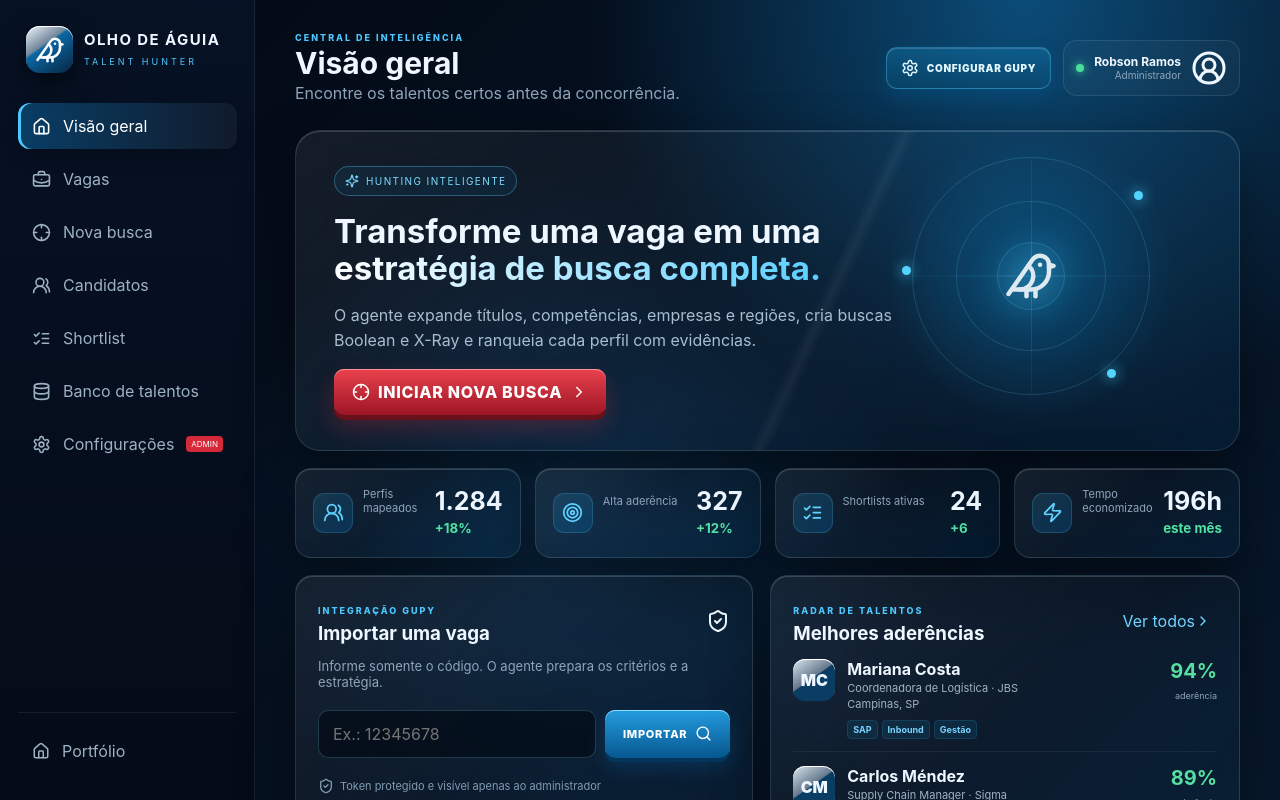
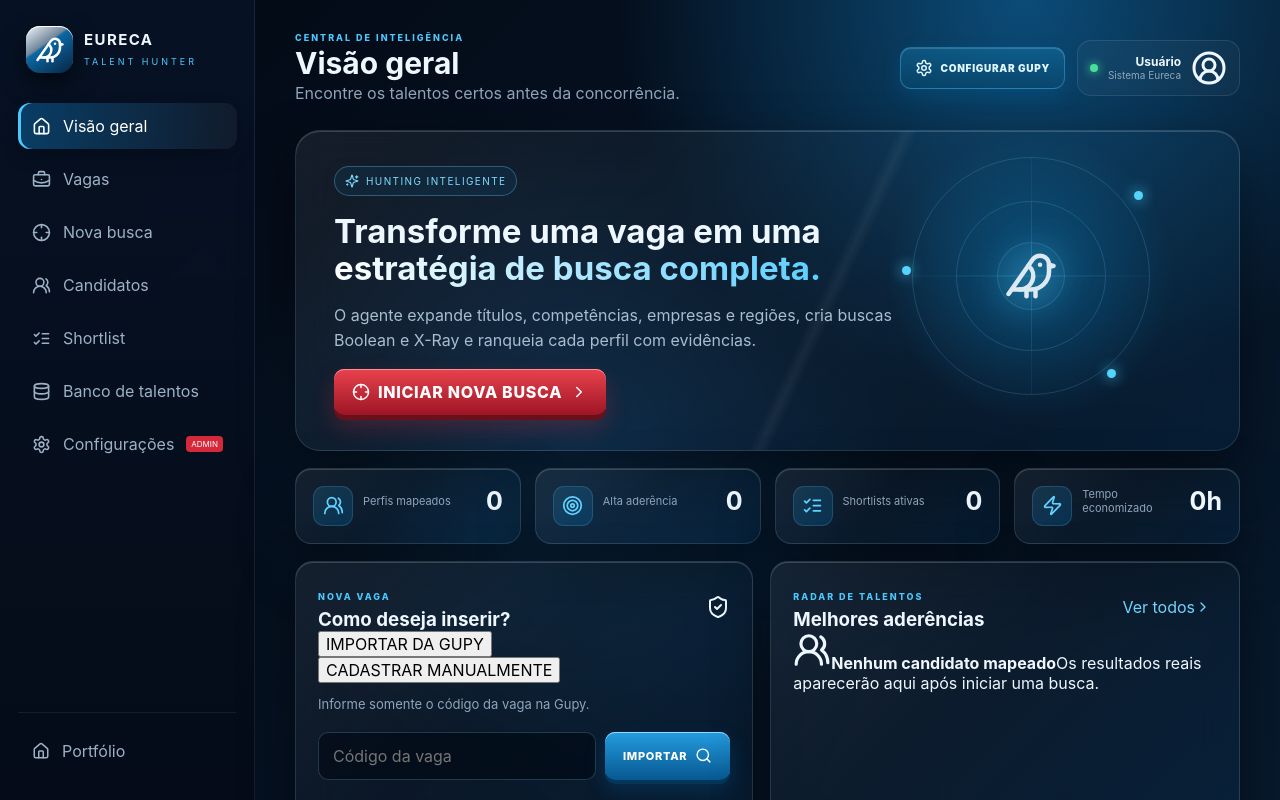
Before and after one commit to Robson-Haro/Olho-de-guia, a Next.js app: page / in a window 1280 px wide. Shown: the top 800 px of the page. Built offline with nearby package versions, Linux system fonts and the light colour scheme.

Commit message:
Renomeia sistema para Eureca e adiciona vagas manuais

```diff
--- a/app/page.tsx
+++ b/app/page.tsx
@@ -1,5 +1,5 @@
 "use client";
-import { useMemo, useState } from "react";
+import { useState } from "react";
 import {
   Bird,
   BriefcaseBusiness,
@@ -22,32 +22,6 @@
   Zap,
 } from "lucide-react";
 
-const candidates = [
-  {
-    name: "Mariana Costa",
-    role: "Coordenadora de Logística",
-    company: "JBS",
-    city: "Campinas, SP",
-    score: 94,
-    skills: ["SAP", "Inbound", "Gestão"],
-  },
-  {
-    name: "Carlos Méndez",
-    role: "Supply Chain Manager",
-    company: "Sigma",
-    city: "Monterrey, MX",
-    score: 89,
-    skills: ["S&OP", "Perecíveis", "English"],
-  },
-  {
-    name: "Juliana Alves",
-    role: "Analista de Operações Sênior",
-    company: "BRF",
-    city: "Barretos, SP",
-    score: 86,
-    skills: ["Power BI", "Outbound", "Indicadores"],
-  },
-];
 const nav = [
   { icon: Home, label: "Visão geral" },
   { icon: BriefcaseBusiness, label: "Vagas" },
@@ -63,36 +37,20 @@
     [jobCode, setJobCode] = useState(""),
     [loading, setLoading] = useState(false),
     [message, setMessage] = useState("");
+  const [jobEntryMode, setJobEntryMode] = useState<"gupy" | "manual">("gupy");
+  const [manualJob, setManualJob] = useState({ title: "", city: "", description: "", keywords: "" });
   const [gupyToken, setGupyToken] = useState(""),
     [showToken, setShowToken] = useState(false),
     [configStatus, setConfigStatus] = useState<
       "idle" | "working" | "success" | "error"
     >("idle"),
     [configMessage, setConfigMessage] = useState("");
-  const stats = useMemo(
-    () => [
-      {
-        label: "Perfis mapeados",
-        value: "1.284",
-        change: "+18%",
-        icon: UsersRound,
-      },
-      { label: "Alta aderência", value: "327", change: "+12%", icon: Target },
-      {
-        label: "Shortlists ativas",
-        value: "24",
-        change: "+6",
-        icon: ListChecks,
-      },
-      {
-        label: "Tempo economizado",
-        value: "196h",
-        change: "este mês",
-        icon: Zap,
-      },
-    ],
-    [],
-  );
+  const stats = [
+    { label: "Perfis mapeados", value: "0", icon: UsersRound },
+    { label: "Alta aderência", value: "0", icon: Target },
+    { label: "Shortlists ativas", value: "0", icon: ListChecks },
+    { label: "Tempo economizado", value: "0h", icon: Zap },
+  ];
   async function importJob() {
     if (!jobCode.trim()) {
       setMessage("Digite o código da vaga.");
@@ -148,6 +106,21 @@
       );
     }
   }
+  function saveManualJob() {
+    if (!manualJob.title.trim() || !manualJob.city.trim() || !manualJob.description.trim()) {
+      setMessage("Preencha o título, a cidade e a descrição da vaga.");
+      return;
+    }
+    const savedJobs = JSON.parse(localStorage.getItem("eureca_manual_jobs") || "[]");
+    savedJobs.push({
+      ...manualJob,
+      keywords: manualJob.keywords.split(",").map((keyword) => keyword.trim()).filter(Boolean),
+      createdAt: new Date().toISOString(),
+    });
+    localStorage.setItem("eureca_manual_jobs", JSON.stringify(savedJobs));
+    setMessage(`Vaga ${manualJob.title.trim()} cadastrada manualmente com sucesso.`);
+    setManualJob({ title: "", city: "", description: "", keywords: "" });
+  }
   return (
     <main className="shell">
       <aside className="sidebar">
@@ -156,7 +129,7 @@
             <Bird size={30} />
           </div>
           <div>
-            <strong>OLHO DE ÁGUIA</strong>
+            <strong>EURECA</strong>
             <span>TALENT HUNTER</span>
           </div>
         </div>
@@ -199,8 +172,8 @@
             <div className="profile">
               <div className="statusDot" />
               <div>
-                <strong>Robson Ramos</strong>
-                <span>Administrador</span>
+                <strong>Usuário</strong>
+                <span>Sistema Eureca</span>
               </div>
               <CircleUserRound size={36} />
             </div>
@@ -345,14 +318,13 @@
               </div>
             </section>
             <section className="stats">
-              {stats.map(({ label, value, change, icon: Icon }) => (
+              {stats.map(({ label, value, icon: Icon }) => (
                 <article className="glass" key={label}>
                   <div className="icon">
                     <Icon size={21} />
                   </div>
                   <span>{label}</span>
                   <strong>{value}</strong>
-                  <small>{change}</small>
                 </article>
               ))}
             </section>
@@ -360,25 +332,32 @@
               <article className="glass import">
                 <div className="sectionTitle">
                   <div>
-                    <span className="kicker">INTEGRAÇÃO GUPY</span>
-                    <h3>Importar uma vaga</h3>
+                    <span className="kicker">NOVA VAGA</span>
+                    <h3>Como deseja inserir?</h3>
                   </div>
                   <ShieldCheck size={24} />
                 </div>
-                <p>
-                  Informe somente o código. O agente prepara os critérios e a
-                  estratégia.
-                </p>
-                <div className="jobInput">
-                  <input
-                    value={jobCode}
-                    onChange={(e) => setJobCode(e.target.value)}
-                    placeholder="Ex.: 12345678"
-                  />
-                  <button onClick={importJob} disabled={loading}>
-                    {loading ? "BUSCANDO..." : "IMPORTAR"} <Search size={17} />
-                  </button>
+                <div className="entryTabs">
+                  <button className={jobEntryMode === "gupy" ? "active" : ""} onClick={() => { setJobEntryMode("gupy"); setMessage(""); }}>IMPORTAR DA GUPY</button>
+                  <button className={jobEntryMode === "manual" ? "active" : ""} onClick={() => { setJobEntryMode("manual"); setMessage(""); }}>CADASTRAR MANUALMENTE</button>
                 </div>
+                {jobEntryMode === "gupy" ? (
+                  <>
+                    <p>Informe somente o código da vaga na Gupy.</p>
+                    <div className="jobInput">
+                      <input value={jobCode} onChange={(e) => setJobCode(e.target.value)} placeholder="Código da vaga" />
+                      <button onClick={importJob} disabled={loading}>{loading ? "BUSCANDO..." : "IMPORTAR"} <Search size={17} /></button>
+                    </div>
+                  </>
+                ) : (
+                  <div className="manualJobForm">
+                    <label><span>Título da vaga *</span><input value={manualJob.title} onChange={(e) => setManualJob({ ...manualJob, title: e.target.value })} placeholder="Ex.: Analista de Logística" /></label>
+                    <label><span>Cidade *</span><input value={manualJob.city} onChange={(e) => setManualJob({ ...manualJob, city: e.target.value })} placeholder="Ex.: Barretos, SP" /></label>
+                    <label className="full"><span>Descrição da vaga *</span><textarea value={manualJob.description} onChange={(e) => setManualJob({ ...manualJob, description: e.target.value })} placeholder="Cole ou escreva a descrição completa da vaga" rows={6} /></label>
+                    <label className="full"><span>Palavras-chave</span><input value={manualJob.keywords} onChange={(e) => setManualJob({ ...manualJob, keywords: e.target.value })} placeholder="Separe por vírgulas: SAP, logística, indicadores" /></label>
+                    <button className="primary full" onClick={saveManualJob}><BriefcaseBusiness size={18} /> SALVAR VAGA MANUAL</button>
+                  </div>
+                )}
                 {message && <div className="notice">{message}</div>}
                 <div className="safe">
                   <ShieldCheck size={16} /> Token protegido e visível apenas ao
@@ -395,38 +374,17 @@
                     Ver todos <ChevronRight size={16} />
                   </button>
                 </div>
-                {candidates.map((c) => (
-                  <div className="candidate" key={c.name}>
-                    <div className="avatar">
-                      {c.name
-                        .split(" ")
-                        .map((n) => n[0])
-                        .slice(0, 2)}
-                    </div>
-                    <div className="person">
-                      <strong>{c.name}</strong>
-                      <span>
-                        {c.role} · {c.company}
-                      </span>
-                      <small>{c.city}</small>
-                      <div>
-                        {c.skills.map((s) => (
-                          <b key={s}>{s}</b>
-                        ))}
-                      </div>
-                    </div>
-                    <div className="score">
-                      <strong>{c.score}%</strong>
-                      <span>aderência</span>
-                    </div>
-                  </div>
-                ))}
+                <div className="emptyState">
+                  <UsersRound size={38} />
+                  <strong>Nenhum candidato mapeado</strong>
+                  <span>Os resultados reais aparecerão aqui após iniciar uma busca.</span>
+                </div>
               </article>
             </section>
           </>
         )}
         <footer>
-          <span>Olho de Águia v0.2 · Minerva Talent Intelligence</span>
+          <span>Eureca · Minerva Talent Intelligence</span>
           <span>
             <span className="live" /> Sistema preparado
           </span>
```
